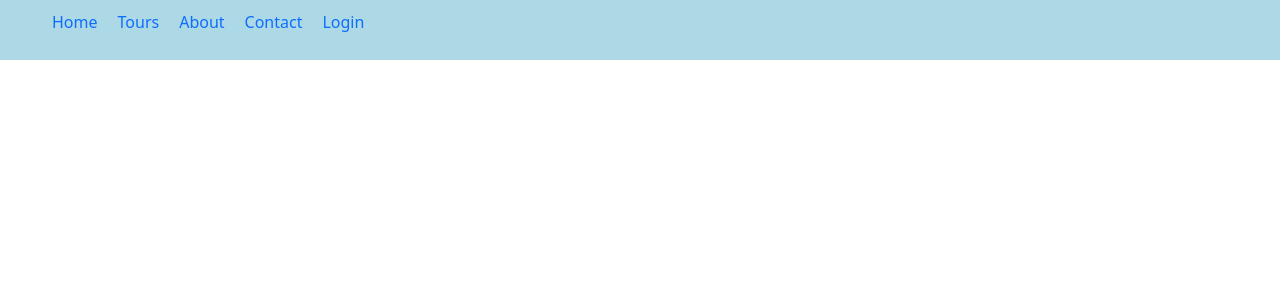
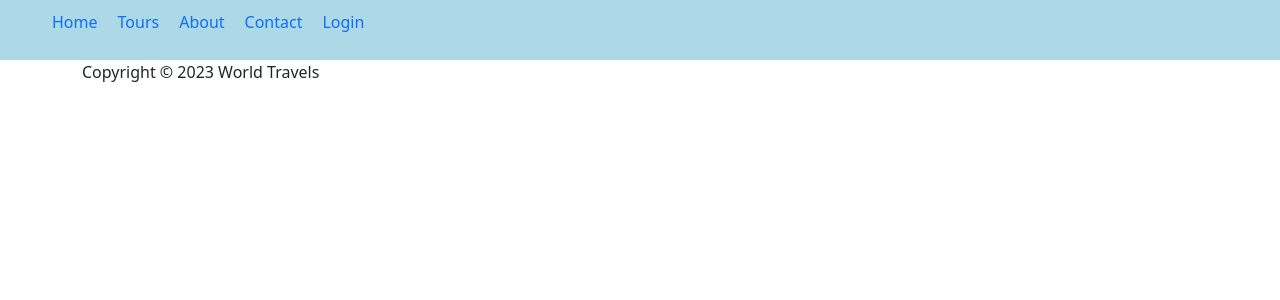
Before and after one commit to njiddasalifu/WorldTravels, a React (Create React App) app in the folder frontend/: page / in a window 1280 px wide. Shown: the top 300 px of the page. Built offline with nearby package versions, Linux system fonts and the light colour scheme; a web font is replaced by a local one.

Commit message:
adding a footer to the website

```diff
--- a/frontend/src/App.js
+++ b/frontend/src/App.js
@@ -1,10 +1,13 @@
 import "./App.css";
 import Header from "./components/Header/Header";
+import Footer from "./components/Footer/Footer";
 
 function App() {
   return (
     <>
     <Header />
+    <Footer />
+
     </>
   )
 }
--- a/frontend/src/components/Footer/Footer.jsx
+++ b/frontend/src/components/Footer/Footer.jsx
@@ -1,10 +1,12 @@
+import React from 'react';
 
-import React from "react";
+const Footer = () => (
+  <footer>
+    <div className="container">
+      <p>Copyright &copy; 2023 World Travels</p>
 
-const Footer = ()=> {
-    return (
-        <div>Footer</div>
-    )
-}
+    </div>
+  </footer>
+);
 
 export default Footer;
--- a/frontend/src/components/Header/Header.css
+++ b/frontend/src/components/Header/Header.css
@@ -7,14 +7,17 @@
     display: flex;
     align-items: center;
     justify-content: space-between;
+    /* this sets the header items to the right
+    float: right; */
   }
+
 
   .header ul {
     display: flex;
     flex-direction: row;
     overflow: visible;
-    /* this sets the header items to the right */
-    float: right;
+
+
 
   }
 
--- a/frontend/src/components/Header/Header.jsx
+++ b/frontend/src/components/Header/Header.jsx
@@ -6,7 +6,7 @@ const Header = () => (
   <nav className='header'>
     {/* <h2>Hi, Welcome to World Travels.</h2>
      */}
-    <ul className='uls'>
+    <ul>
       <li><a href="/">Home</a></li>
       <li><a href="/tours">Tours</a></li>
       <li><a href="/about">About</a></li>
```
